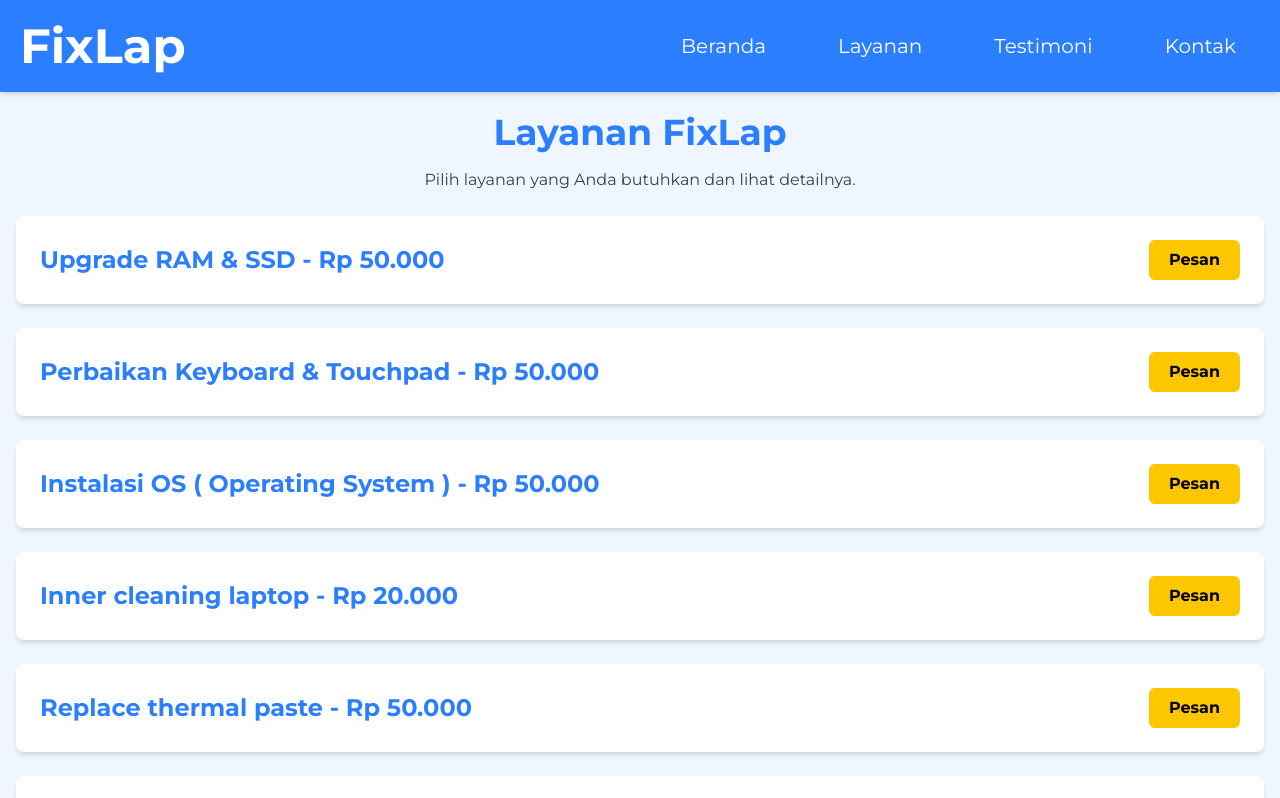
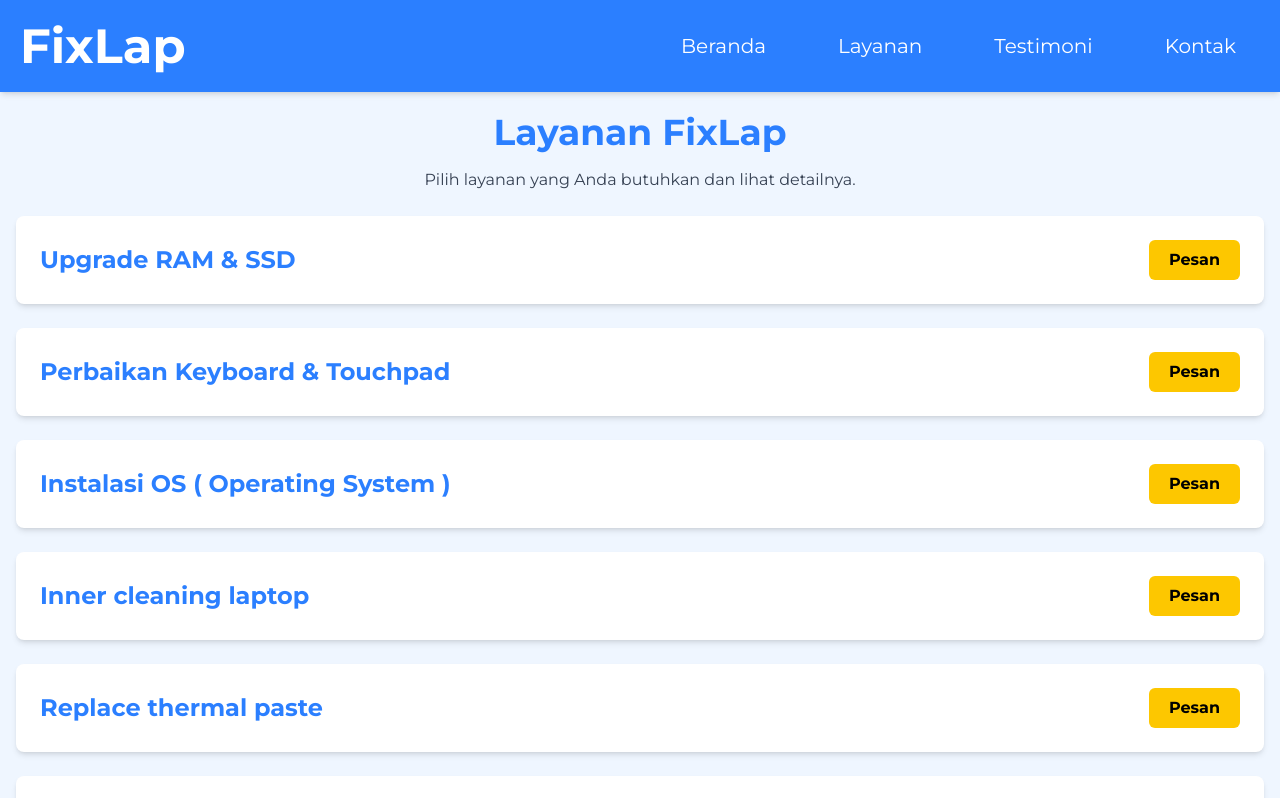
Before and after one commit to firuilalloh/service-laptp-website, a Vue app: page /layanan in a window 1280 px wide. Shown: the top 798 px of the page. Built offline with nearby package versions, Linux system fonts and the light colour scheme.

Commit message:
fix display price

```diff
--- a/src/components/ServiceList.vue
+++ b/src/components/ServiceList.vue
@@ -15,7 +15,7 @@
         <!-- Nama layanan + harga di kiri, tombol di kanan atas -->
         <div class="flex justify-between items-center">
           <p class="text-sm font-bold md:text-2xl text-blue-500">
-            {{ service.name }} - {{ service.price }}
+            {{ service.name }}
           </p>
           <button
             v-if="activeService !== index"
@@ -31,7 +31,8 @@
           v-if="activeService === index"
           class="mt-6 text-gray-700 transition-all duration-500"
         >
-          <p v-if="service.parts" class="mt-4 font-bold text-blue-500">
+        <p class=" font-bold text-2xl text-blue-500 ">{{ service.price }}</p>
+          <p v-if="service.parts" class="font-bold text-blue-500">
             ( {{ service.parts }} )
           </p>
           <p>{{ service.description }}</p>
```
